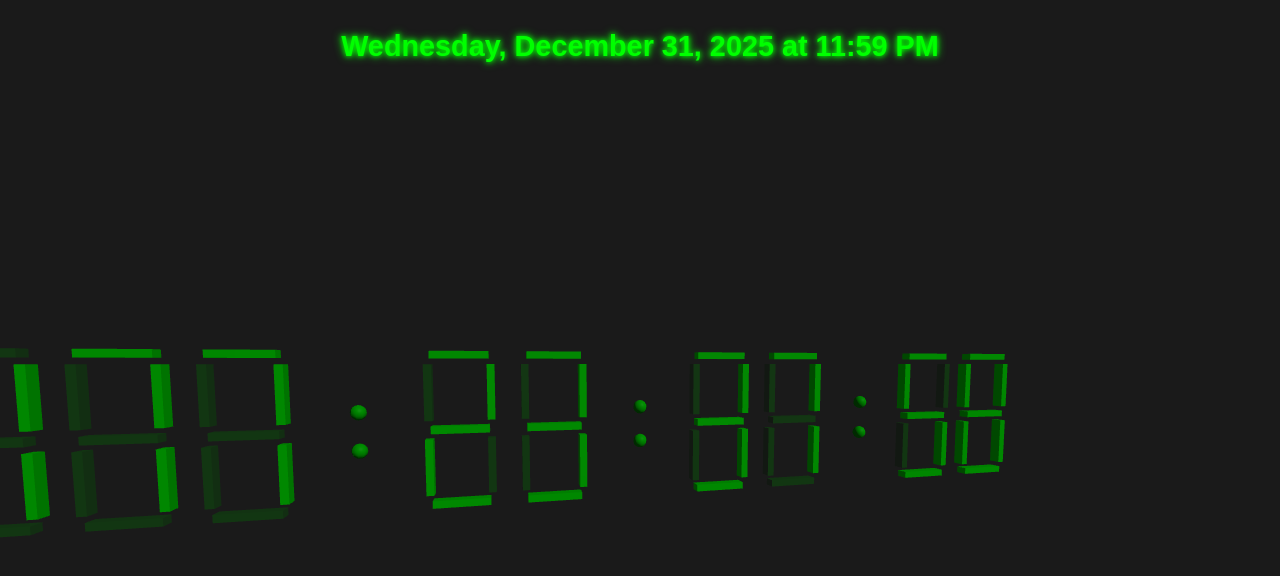
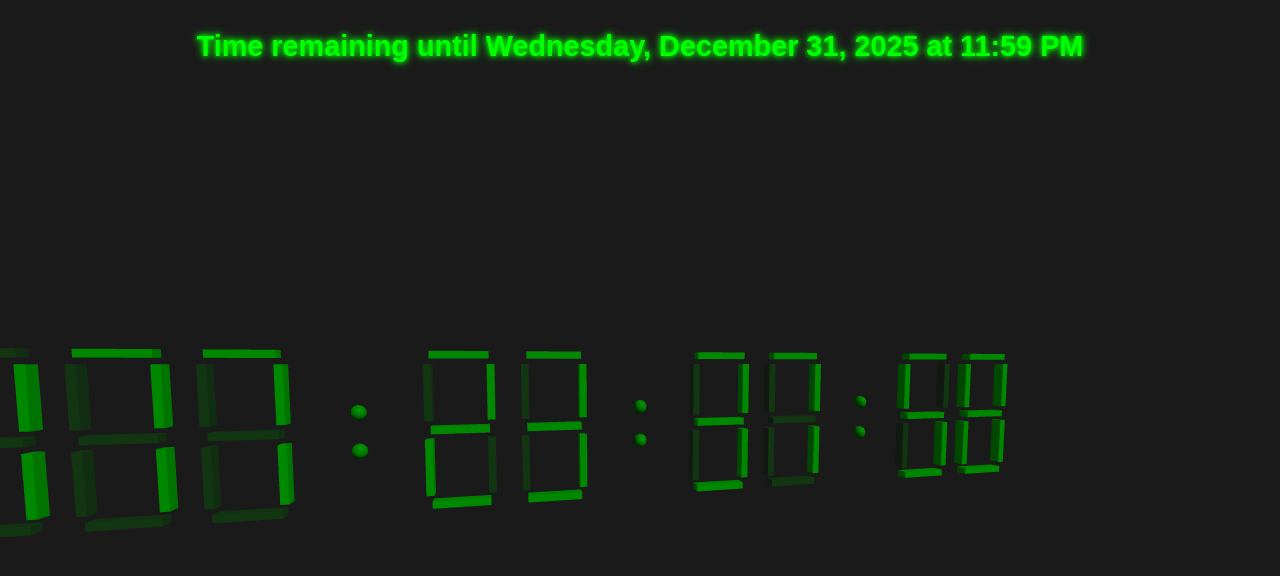
Before and after one commit to burritoOverflow/three-countdown-timer, a website built with Vite: page index.html in a window 1280 px wide. Built offline with nearby package versions, Linux system fonts and the light colour scheme; animation ran at ten frames a second.

Commit message:
Countdown message change

```diff
--- a/index.html
+++ b/index.html
@@ -3,7 +3,7 @@
   <head>
     <meta charset="UTF-8" />
     <meta name="viewport" content="width=device-width, initial-scale=1.0" />
-    <title>Countdown to Special Date</title>
+    <title>Countdown</title>
     <link rel="stylesheet" href="styles.css" />
   </head>
   <body>
--- a/main.js
+++ b/main.js
@@ -30,8 +30,7 @@ const digitPatterns = {
 };
 
 function init() {
-  document.getElementById("target-date").textContent =
-    targetDate.toLocaleDateString("en-US", {
+  const fullDateTimeStr = targetDate.toLocaleDateString("en-US", {
     weekday: "long",
     year: "numeric",
     month: "long",
@@ -39,6 +38,13 @@ function init() {
     hour: "2-digit",
     minute: "2-digit",
   });
+
+  document.getElementById(
+    "target-date"
+  ).textContent = `Time remaining until ${fullDateTimeStr}`;
+
+  // change the title of the page
+  document.title = `Countdown to ${fullDateTimeStr}`;
 
   scene = new THREE.Scene();
   camera = new THREE.PerspectiveCamera(
```
Lines whose indentation alone changed are shown as unchanged.
